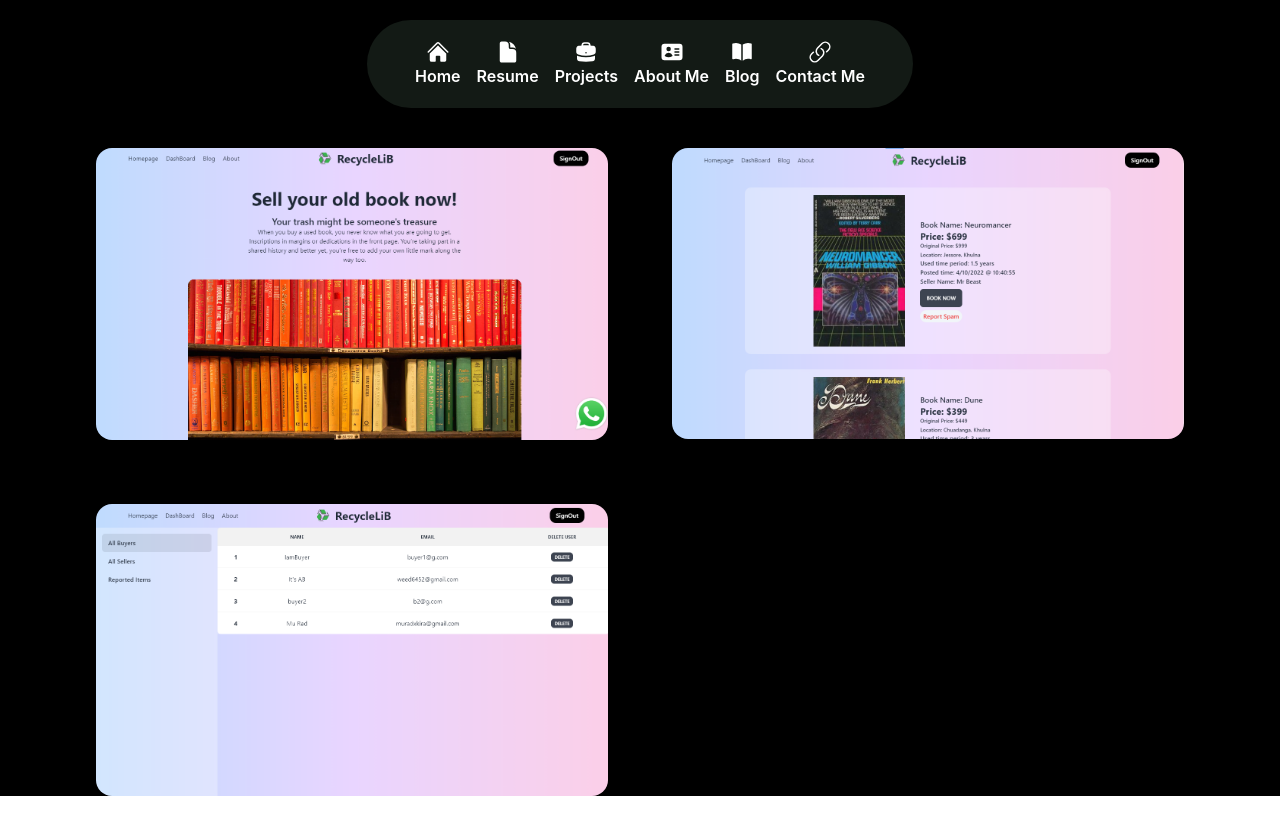
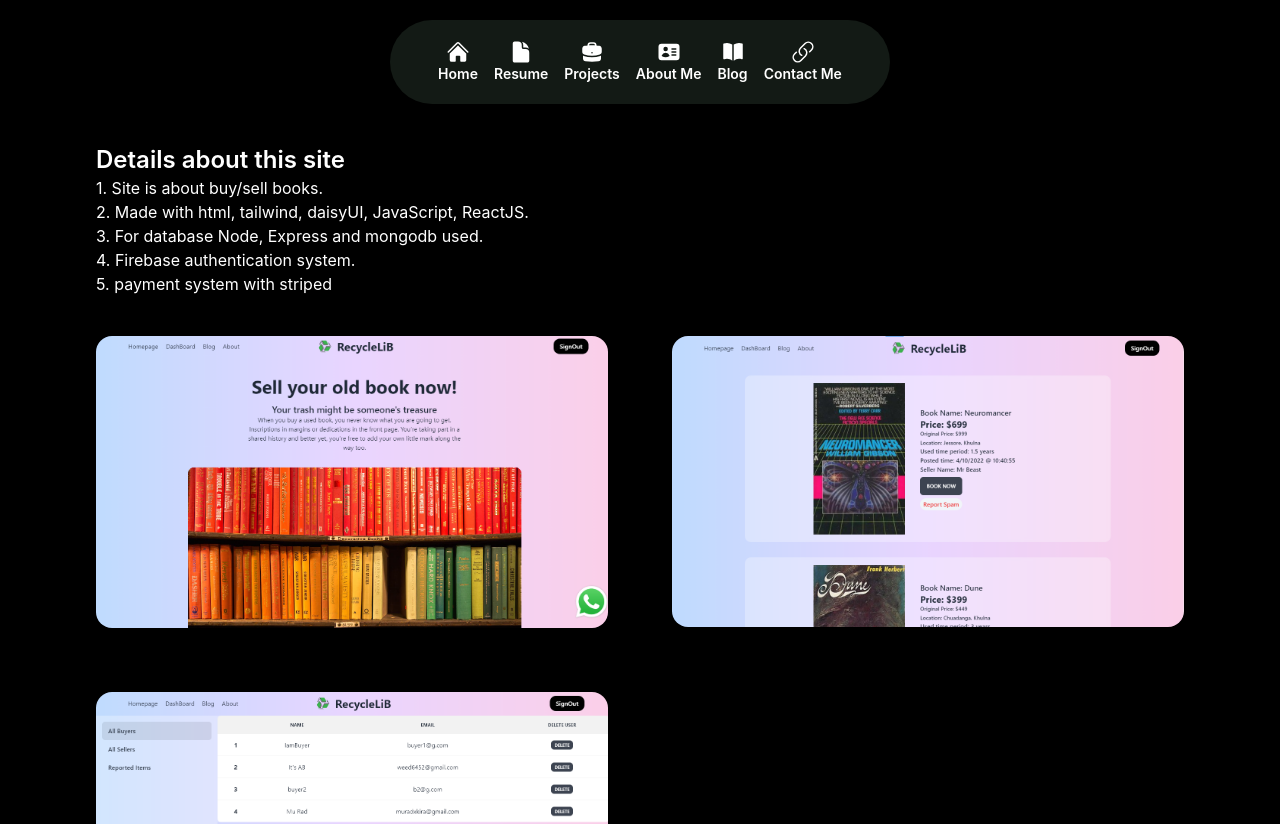
Before and after one commit to mahfujurr/mahfujur-rahman-portfolio, a React (Create React App) app: page /p1 in a window 1280 px wide. Shown: the top 824 px of the page. Before the commit the page ends 800 px from the top, so only its background shows below. Built offline with nearby package versions, Linux system fonts and the light colour scheme.

Commit message:
projects and home page image added

```diff
--- a/src/Pages/Navbar/Navbar.js
+++ b/src/Pages/Navbar/Navbar.js
@@ -15,42 +15,42 @@ const Navbar = () => {
 				<div className='flex px-2 md:px-10 py-5 text-white rounded-full bg-green-200/10'>
 					<Link
 						to='/'
-						className='flex flex-col items-center justify-center mx-2 hover:text-green-400'>
+						className='flex flex-col items-center justify-center mx-1 lg:mx-2 hover:text-green-400'>
 						<HomeIcon className='w-6 h-6 text-white hover:text-green-400' />
-						<h1 className=''>Home</h1>
+						<h1 className='text-sm '>Home</h1>
 					</Link>
 
 					<a
 						href='https://drive.google.com/file/d/13VGl8SmATXAqcbQTT4lOlg0uGPmiRxl-/view'
 						target='_blank'
-						className='flex flex-col items-center justify-center mx-2 hover:text-green-400' rel="noreferrer">
+						className='flex flex-col items-center justify-center mx-1 lg:mx-2 hover:text-green-400' rel="noreferrer">
 						<DocumentIcon className='w-6 h-6 text-white hover:text-green-400' />
-						<h1 className=''>Resume</h1>
+						<h1 className='text-sm '>Resume</h1>
 					</a>
 					<Link
 						to='projects'
-						className='flex test2 flex-col items-center justify-center mx-2 hover:text-green-400'>
+						className='flex test2 flex-col items-center justify-center mx-1 lg:mx-2 hover:text-green-400'>
 						<BriefcaseIcon className='w-6 h-6 text-white hover:text-green-400' />
-						<h1 className=''>Projects</h1>
+						<h1 className='text-sm '>Projects</h1>
 					</Link>
 					<Link
 						to='/about'
-						className='flex flex-col items-center justify-center mx-2 hover:text-green-400'>
+						className='flex flex-col items-center justify-center mx-1 lg:mx-2 hover:text-green-400'>
 						<IdentificationIcon className='w-6 h-6 text-white hover:text-green-400' />
-						<h1 className=''>About Me</h1>
+						<h1 className='text-sm '>About Me</h1>
 					</Link>
 					<Link
 						to='/blog'
-						className='flex flex-col items-center justify-center mx-2 hover:text-green-400'>
+						className='flex flex-col items-center justify-center mx-1 lg:mx-2 hover:text-green-400'>
 						<BookOpenIcon className='w-6 h-6 text-white hover:text-green-400' />
-						<h1 className=''>Blog</h1>
+						<h1 className='text-sm '>Blog</h1>
 					</Link>
 
 					<Link
 						to='/contact'
-						className='flex flex-col items-center justify-center mx-2 hover:text-green-400'>
+						className='flex flex-col items-center justify-center mx-1 lg:mx-2 hover:text-green-400'>
 						<LinkIcon className='w-6 h-6 text-white hover:text-green-400' />
-						<h1 className=''>Contact Me</h1>
+						<h1 className='text-sm '>Contact Me</h1>
 					</Link>
 				</div>
 			</div>
--- a/src/Pages/Projects/InsideProjects1.js
+++ b/src/Pages/Projects/InsideProjects1.js
@@ -8,8 +8,20 @@ const InsideProjects1 = () => {
 
 
     return (
-        <div>
-            <div className='mx-5 md:mx-24 grid grid-cols-1 lg:grid-cols-2 gap-16 mt-10'>
+        <div >
+            <div className='text-white pl-24 pt-10 flex flex-col justify-center'>
+                <div className=''>
+                    <h1 className='text-2xl font-semibold'>Details about this site</h1>
+
+                    <p>1. Site is about buy/sell books.</p>
+                    <p>2. Made with html, tailwind, daisyUI, JavaScript, ReactJS.</p>
+                    <p>3. For database Node, Express and mongodb used.</p>
+                    <p>4. Firebase authentication system.</p>
+                    <p>5. payment system with striped</p>
+                </div>
+
+            </div>
+            <div className='mx-5 md:mx-24 grid grid-cols-1 lg:grid-cols-2 gap-16 py-10'>
                 <img src={recyclelibimg1} className='rounded-2xl' alt="" />
                 <img src={recyclelibimg2} className='rounded-2xl' alt="" />
                 <img src={recyclelibimg3} className='rounded-2xl' alt="" />
--- a/src/Pages/Projects/InsideProjects2.js
+++ b/src/Pages/Projects/InsideProjects2.js
@@ -1,9 +1,29 @@
 import React from 'react';
+import ym1 from '../../Assets/ym1.png'
+import ym2 from '../../Assets/ym2.png'
+import ym3 from '../../Assets/ym3.png'
+
 
 const InsideProjects2 = () => {
     return (
         <div>
+            <div className='text-white pl-24 pt-10 flex flex-col justify-center'>
+                <div className=''>
+                    <h1 className='text-2xl font-semibold'>Details about this site</h1>
 
+                    <p>1. ReactJS and Tailwind has been used to develop this website.</p>
+                    <p>2. This site is about a Dental Doctor service.</p>
+                    <p>3. I have added some dental services where user can give there opinion about that service.</p>
+                    <p>4. Firebase authentication system. Also users can add there own services.</p>
+                    <p>5. And at last not least used mongodb as it's database for api's.</p>
+                </div>
+
+            </div>
+            <div className='mx-5 md:mx-24 grid grid-cols-1 lg:grid-cols-2 gap-16 py-10'>
+                <img src={ym1} className='rounded-2xl' alt="" />
+                <img src={ym2} className='rounded-2xl' alt="" />
+                <img src={ym3} className='rounded-2xl' alt="" />
+            </div>
         </div>
     );
 };
--- a/src/Pages/Projects/InsideProjects3.js
+++ b/src/Pages/Projects/InsideProjects3.js
@@ -1,9 +1,28 @@
 import React from 'react';
+import eh1 from '../../Assets/esportsHeroSS.png'
+import eh2 from '../../Assets/eh2.png'
+import eh3 from '../../Assets/eh3.png'
 
 const InsideProjects3 = () => {
     return (
         <div>
+            <div className='text-white pl-24 pt-10 flex flex-col justify-center'>
+                <div className=''>
+                    <h1 className='text-2xl font-semibold'>Details about this site</h1>
 
+                    <p>1. Site is about Esports courses.</p>
+                    <p>2. Made with html, tailwind, daisyUI, JavaScript, ReactJS.</p>
+                    <p>3. For database Node, Express and mongodb used.</p>
+                    <p>4. Firebase authentication system.</p>
+                    <p>5. payment system with striped</p>
+                </div>
+
+            </div>
+            <div className='mx-5 md:mx-24 grid grid-cols-1 lg:grid-cols-2 gap-16 py-10'>
+                <img src={eh1} className='rounded-2xl' alt="" />
+                <img src={eh2} className='rounded-2xl' alt="" />
+                <img src={eh3} className='rounded-2xl' alt="" />
+            </div>
         </div>
     );
 };
--- a/src/Pages/Projects/Projects.js
+++ b/src/Pages/Projects/Projects.js
@@ -38,15 +38,20 @@ const Projects = () => {
                                     </a>
                                 </div>
                             </div>
-                            <div className='flex mb-2'>
+                            <div className='flex '>
 
-                                <h1 className='text-blue-300 bg-blue-900/40 px-2 py-0 text-sm lg:text-base  flex font-bold  items-center rounded-lg mr-3'><FaReact className='mr-1' /> React </h1>
-                                <h1 className='text-blue-500 bg-blue-900/40 px-2 py-0 text-sm lg:text-base  flex font-bold  items-center rounded-lg mr-3'><TbBrandTailwind className='mr-2' /> Tailwind </h1>
-                                <h1 className='text-green-600 bg-green-900/40 px-2 py-0 text-sm lg:text-base  flex font-bold  items-center rounded-lg mr-3'><FaNodeJs className='mr-2' /> Node.js </h1>
-                                <h1 className='text-green-400 bg-green-900/40 px-2 py-0 text-sm lg:text-base  flex font-bold  items-center rounded-lg mr-3'><SiMongodb className='mr-1' /> MongoDB </h1>
+                                <h1 className='text-blue-300 bg-blue-900/40 px-2 py-0 my-1   flex font-bold  items-center rounded-lg mr-3'><FaReact className='mr-1' /> React </h1>
+                                <h1 className='text-blue-500 bg-blue-900/40 px-2 py-0 my-1   flex font-bold  items-center rounded-lg mr-3'><TbBrandTailwind className='mr-2' /> Tailwind </h1>
+                                <h1 className='text-green-600 bg-green-900/40 px-2 py-0 my-1   flex font-bold  items-center rounded-lg mr-3'><FaNodeJs className='mr-2' /> Node.js </h1>
+
 
 
                             </div>
+                            <div className='flex mb-2'>
+                                <h1 className='text-yellow-300 bg-yellow-900/40 px-2 py-0 my-1    flex font-bold  items-center rounded-lg mr-3'><FaJsSquare className='mr-2' /> JavaScript </h1>
+                                <h1 className='text-green-400 bg-green-900/40 px-2 py-0 my-1   flex font-bold  items-center rounded-lg mr-3'><SiMongodb className='mr-1' /> MongoDB </h1>
+                            </div>
+
                             <hr />
                             <p className='text-gray-400 pt-1'>
                                 When you buy a used book, you never know what you are going to get. Inscriptions in margins or dedications in the front page. You’re taking part in a shared history and better yet, you’re free to add your own little mark along the way too.
@@ -57,15 +62,15 @@ const Projects = () => {
                     {/*  3rd project under 1st one */}
 
                     <div className='rounded-2xl  mt-24'>
-                        <img className='object-cover rounded-t-2xl' src={yourmedico} alt="" />
+                        <img className='object-cover rounded-t-2xl' src={esportsHeroImg} alt="" />
                         <div className='p-5 border-2 border-gray-400/30 rounded-b-2xl hover:bg-white/5'>
                             <div className='flex justify-between items-center pb-5'>
-                                <h1 className='font-bold text-2xl'>Your Medico</h1>
+                                <h1 className='font-bold text-2xl'>EsportsHero</h1>
                                 <div className='flex items-center'>
-                                    <a className='mr-3' target='_blank' href='https://github.com/mahfujurr/yourmedico' rel="noreferrer">
+                                    <a className='mr-3' target='_blank' href='https://github.com/mahfujurr/esports-hero' rel="noreferrer">
                                         <BsGithub className='' />
                                     </a>
-                                    <a target='_blank' href='https://yourmedico-100da.firebaseapp.com/' rel="noreferrer">
+                                    <a target='_blank' href='https://esports-hero.netlify.app/' rel="noreferrer">
                                         <FiExternalLink className='' />
                                     </a>
                                 </div>
@@ -78,7 +83,7 @@ const Projects = () => {
                             </div>
                             <hr />
                             <p className='text-gray-400 pt-1'>
-                                You know when your smile is less than great. It’s why you hide your smile behind your hand or refuse to let anyone see your teeth. When you don’t smile, people tend to judge you harshly and think you’re unhappy even when you’re in a really good mood.
+                                The Definitive Guide 2022, These Guides provide strategy's on how to turn your gaming kills into a career.By working in close collaboration with educators, coaches, researchers, analysts, and professional players, Learn2Esport
                             </p>
                         </div>
                     </div>
@@ -88,6 +93,36 @@ const Projects = () => {
 
 
 
+                <div className='rounded-2xl '>
+                    <img className='object-cover rounded-t-2xl' src={yourmedico} alt="" />
+                    <div className='p-5 border-2 border-gray-400/30 rounded-b-2xl hover:bg-white/5'>
+                        <div className='flex justify-between items-center pb-5'>
+                            <h1 className='font-bold text-2xl'>Your Medico</h1>
+                            <div className='flex items-center'>
+                                <a className='mr-3' target='_blank' href='https://github.com/mahfujurr/yourmedico' rel="noreferrer">
+                                    <BsGithub className='' />
+                                </a>
+                                <a target='_blank' href='https://yourmedico-100da.firebaseapp.com/' rel="noreferrer">
+                                    <FiExternalLink className='' />
+                                </a>
+                            </div>
+                        </div>
+                        <div className='flex'>
+                            <h1 className='text-blue-300 bg-blue-900/40 px-2 py-0 text-sm lg:text-base  flex font-bold  items-center rounded-lg mr-3'><FaReact className='mr-1' /> React </h1>
+                            <h1 className='text-yellow-300 bg-yellow-900/40 px-2 py-0 text-sm lg:text-base  flex font-bold  items-center rounded-lg mr-3'><FaJsSquare className='mr-2' /> JavaScript </h1>
+                            <h1 className='text-blue-500 bg-blue-900/40 px-2 py-0 text-sm lg:text-base  flex font-bold  items-center rounded-lg mr-3'><TbBrandTailwind className='mr-2' /> Tailwind </h1>
+
+                        </div>
+                        <div className='flex mb-2'>
+                            <h1 className='text-green-400 bg-green-900/40 px-2 py-0 my-2   flex font-bold  items-center rounded-lg mr-3'><SiMongodb className='mr-1' /> MongoDB </h1>
+                            <h1 className='text-green-600 bg-green-900/40 px-2 py-0 my-2   flex font-bold  items-center rounded-lg mr-3'><FaNodeJs className='mr-2' /> Node.js </h1>
+                        </div>
+                        <hr />
+                        <p className='text-gray-400 pt-1'>
+                            You know when your smile is less than great. It’s why you hide your smile behind your hand or refuse to let anyone see your teeth. When you don’t smile, people tend to judge you harshly and think you’re unhappy even when you’re in a really good mood.
+                        </p>
+                    </div>
+                </div>
 
 
 
@@ -95,32 +130,6 @@ const Projects = () => {
 
 
 
-                <div className='rounded-2xl '>
-                    <img className='object-cover rounded-t-2xl' src={esportsHeroImg} alt="" />
-                    <div className='p-5 border-2 border-gray-400/30 rounded-b-2xl hover:bg-white/5'>
-                        <div className='flex justify-between items-center pb-5'>
-                            <h1 className='font-bold text-2xl'>EsportsHero</h1>
-                            <div className='flex items-center'>
-                                <a className='mr-3' target='_blank' href='https://github.com/mahfujurr/esports-hero' rel="noreferrer">
-                                    <BsGithub className='' />
-                                </a>
-                                <a target='_blank' href='https://esports-hero.netlify.app/' rel="noreferrer">
-                                    <FiExternalLink className='' />
-                                </a>
-                            </div>
-                        </div>
-                        <div className='flex mb-2'>
-                            <h1 className='text-blue-300 bg-blue-900/40 px-2 py-0 text-sm lg:text-base  flex font-bold  items-center rounded-lg mr-3'><FaReact className='mr-1' /> React </h1>
-                            <h1 className='text-yellow-300 bg-yellow-900/40 px-2 py-0 text-sm lg:text-base  flex font-bold  items-center rounded-lg mr-3'><FaJsSquare className='mr-2' /> JavaScript </h1>
-                            <h1 className='text-blue-500 bg-blue-900/40 px-2 py-0 text-sm lg:text-base  flex font-bold  items-center rounded-lg mr-3'><TbBrandTailwind className='mr-2' /> Tailwind </h1>
-
-                        </div>
-                        <hr />
-                        <p className='text-gray-400 pt-1'>
-                            The Definitive Guide 2022, These Guides provide strategy's on how to turn your gaming kills into a career.By working in close collaboration with educators, coaches, researchers, analysts, and professional players, Learn2Esport
-                        </p>
-                    </div>
-                </div>
             </div>
         </div>
 
```
Also changed, not shown: src/Pages/Home/Home.js (+7 -1 lines), src/Routes/Routes.js (+10 -0 lines), src/Assets/dp.jpg (added).
